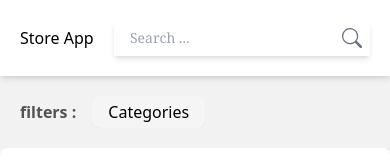
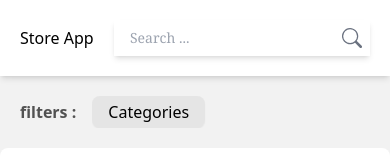
Before and after one commit to AmirAliAzimloo/snappDoctor, a Next.js app: page /search/1 in a window 390 px wide. Shown: the top 166 px of the page. Built offline with nearby package versions, Linux system fonts and the light colour scheme.

Commit message:
mobile categoery updated

```diff
--- a/app/(main)/components/Categories/Categories.tsx
+++ b/app/(main)/components/Categories/Categories.tsx
@@ -88,7 +88,7 @@ const Categories = () => {
           <div className="flex-1 overflow-x-scroll w-full">
             <div className="w-fit flex justify-start items-center gap-3">
                 <div
-                 className="   bg-neutral-100 rounded-lg  shadow-sm  animate-pulse py-1 px-4    "
+                 className="   bg-neutral-200 rounded-lg  shadow-sm  animate-pulse py-1 px-4    "
                  onClick={()=>setFiltersKind("categories")}
                 >
                 Categories
```
